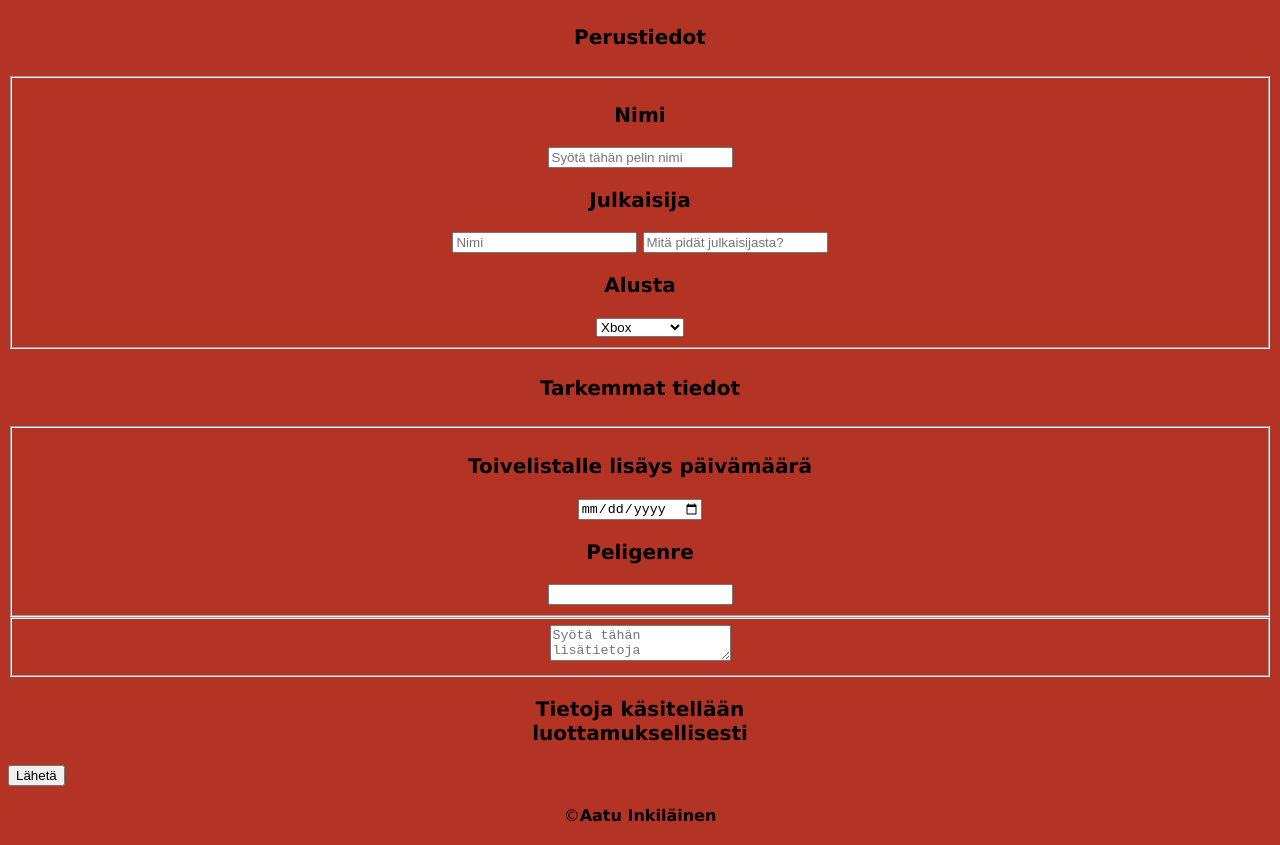
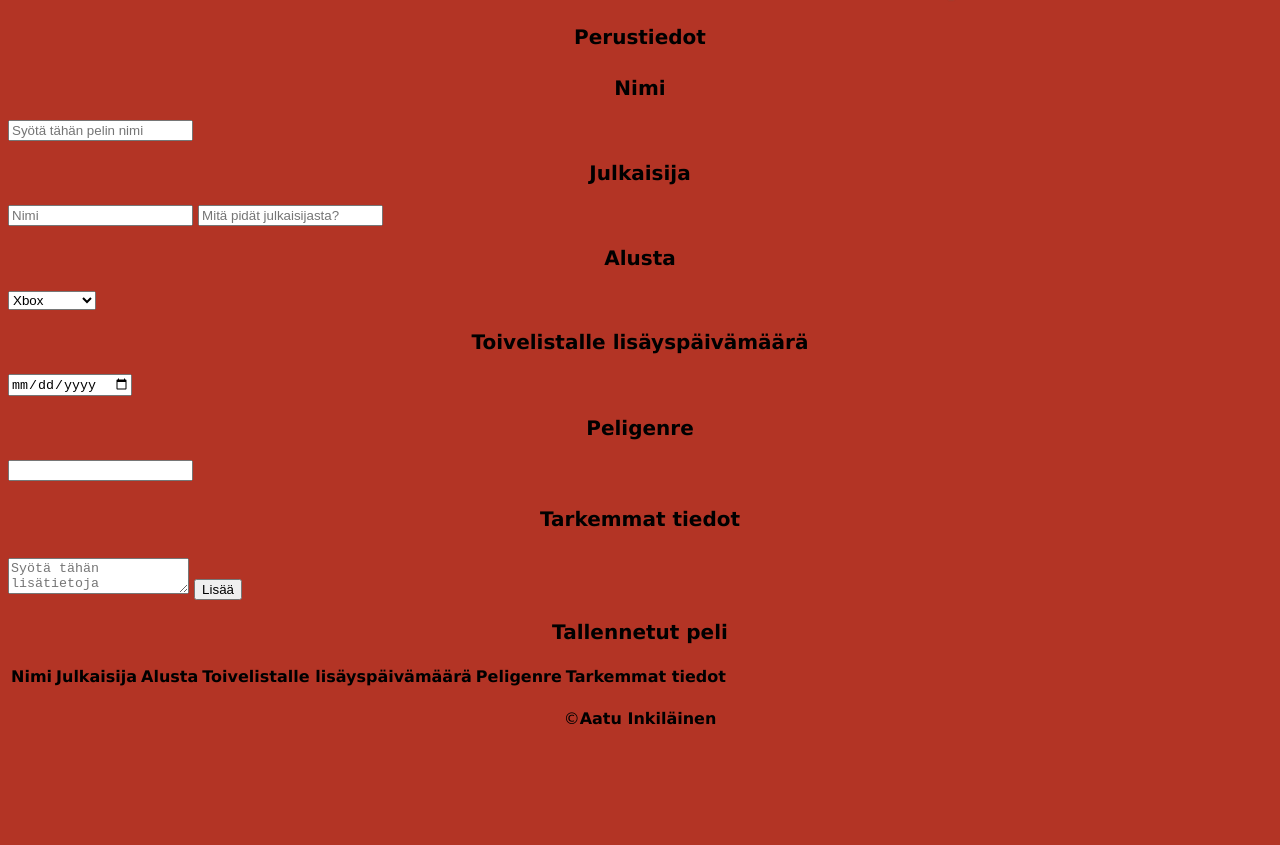
Before and after one commit to AATUpro/Back-end-harkka, a website: page new.html in a window 1280 px wide. Shown: the part 273-1118 px from the top of the page. After the commit the page ends 1021 px from the top, so only its background shows below. Drawn offline with Linux system fonts and the light colour scheme.

Commit message:
GIT COMMIT

```diff
--- a/new.html
+++ b/new.html
@@ -27,39 +27,41 @@
             </li>
           </ul>
         </nav>
-        <form action="strong" method="POST">
-          <h2>Lisää tiedot uusimmasta toivelistan pelistä</h2>
+        <h2>Lisää tiedot uusimmasta toivelistan pelistä</h2>
+        <h4>Perustiedot</h4>
+        <form action="">
+          <h3>Nimi</h3>
+            <input type="text" placeholder="Syötä tähän pelin nimi"  id="nimi">
+          <h3>Julkaisija</h3>
+            <input type="text" placeholder="Nimi" id="julkaisija">
+            <input type="text" placeholder="Mitä pidät julkaisijasta?" id="mielipide">
+          <h3>Alusta</h3>
+            <select name="Alusta" id="alusta">
+              <option value="xbox">Xbox</option>
+              <option value="playstation">Playstation</option>
+              <option value="pc">Pc</option>
+              <option value="nintendo">Nintendo</option>
+            </select>
+          <h3>Toivelistalle lisäyspäivämäärä</h3>
+            <input type="date" id="aika">
+          <h3>Peligenre</h3>
+            <input type="number" id="määrä">
+          <h4>Tarkemmat tiedot</h4>
+            <textarea placeholder="Syötä tähän lisätietoja"></textarea>
+          <button id="LisaaPeli">Lisää</button>
         </form>
-          <h4>Perustiedot</h4>
-        <fieldset>
-          <h3>Nimi</h3>
-            <input type="text" name="Nimi" id="Nimi" placeholder="Syötä tähän pelin nimi">
-          <h3>Julkaisija</h3>
-            <input type="text" name="Julkaisija" id="Julkaisija" placeholder="Nimi">
-            <input type="text" name="Mielipide" id="Mielipide" placeholder="Mitä pidät julkaisijasta?">
-          <h3>Alusta</h3>
-            <select name="Alusta" id="Alusta">
-              <option value="">Xbox</option>
-              <option value="">Playstation</option>
-              <option value="">Pc</option>
-              <option value="">Nintendo</option>
-            </select>
-        </fieldset>
-          <h4>Tarkemmat tiedot</h4>
-        <fieldset>
-          <h3>Toivelistalle lisäys päivämäärä</h3>
-            <input type="date" name="Aika" id="Aika">
-          <h3>Peligenre</h3>
-            <input type="number" name="Määrä" id="Määrä">
-        </fieldset>
-        <fieldset>
-           <textarea placeholder="Syötä tähän lisätietoja"></textarea>
-        </fieldset>
-          <h3>
-            Tietoja käsitellään <br /> luottamuksellisesti
-          </h3>
-          <button type="button" class="btn btn-primary">Lähetä</button>
-          <script src="asyncdefer"></script>
+          <h3>Tallennetut peli</h3>
+          <table id="pelitTable">
+            <tr>
+                <th>Nimi</th>
+                <th>Julkaisija</th>
+                <th>Alusta</th>
+                <th>Toivelistalle lisäyspäivämäärä</th>
+                <th>Peligenre</th>
+                <th>Tarkemmat tiedot</th>
+            </tr>
+        </table>
+          <script src="peli.js"></script>
         <footer>&copy;<strong>Aatu Inkiläinen</strong></footer>
     </body>
 </html>
```
Also changed, not shown: index.html (+6 -6 lines), peli.js (added).
